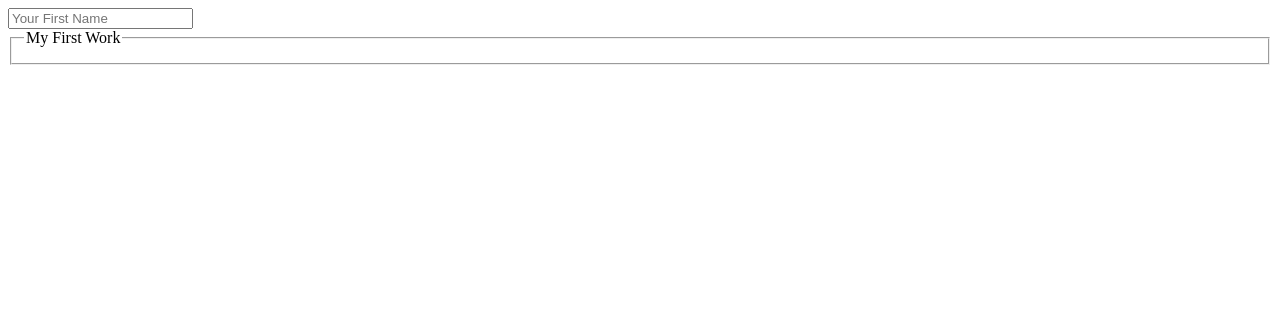
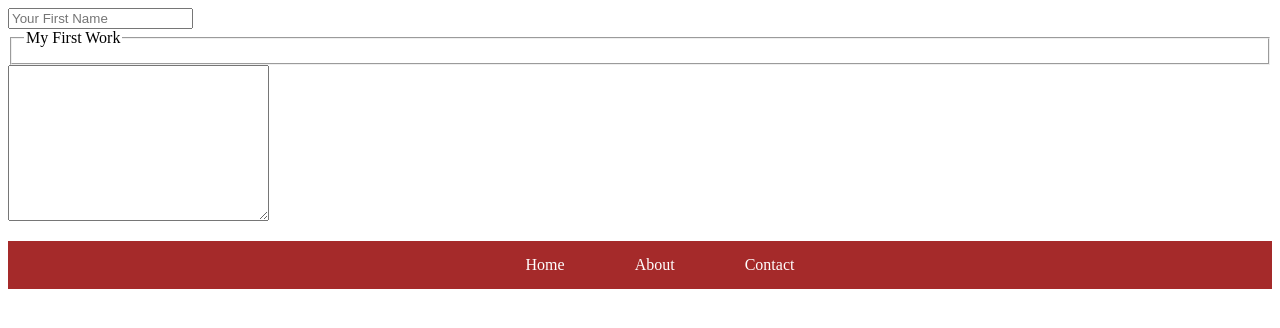
Before and after one commit to Ashiqweb123/practise-html-css, a plain HTML site: page index.html in a window 1280 px wide. Drawn offline with Linux system fonts and the light colour scheme.

Commit message:
nav bar added

```diff
--- a/index.html
+++ b/index.html
@@ -15,8 +15,16 @@
         <fieldset>
             <legend>My First Work</legend>
         </fieldset>
+        <textarea name="" id="" cols="30" rows="10"></textarea>
+    </form>
 
-    </form>
+    <nav>
+        <ul>
+            <li><a href="">Home</a></li>
+            <li><a href="">About</a></li>
+            <li><a href="">Contact</a></li>
+        </ul>
+    </nav>
 </body>
 
 </html>
--- a/style.css
+++ b/style.css
@@ -0,0 +1,17 @@
+nav ul {
+    display: flex;
+    justify-content: center;
+    align-items: center;
+    background-color: brown;
+}
+
+nav ul li {
+    list-style: none;
+    margin: 10px 25px;
+    padding: 5px 10px;
+}
+
+nav ul li a {
+    text-decoration: none;
+    color: white;
+}
```
